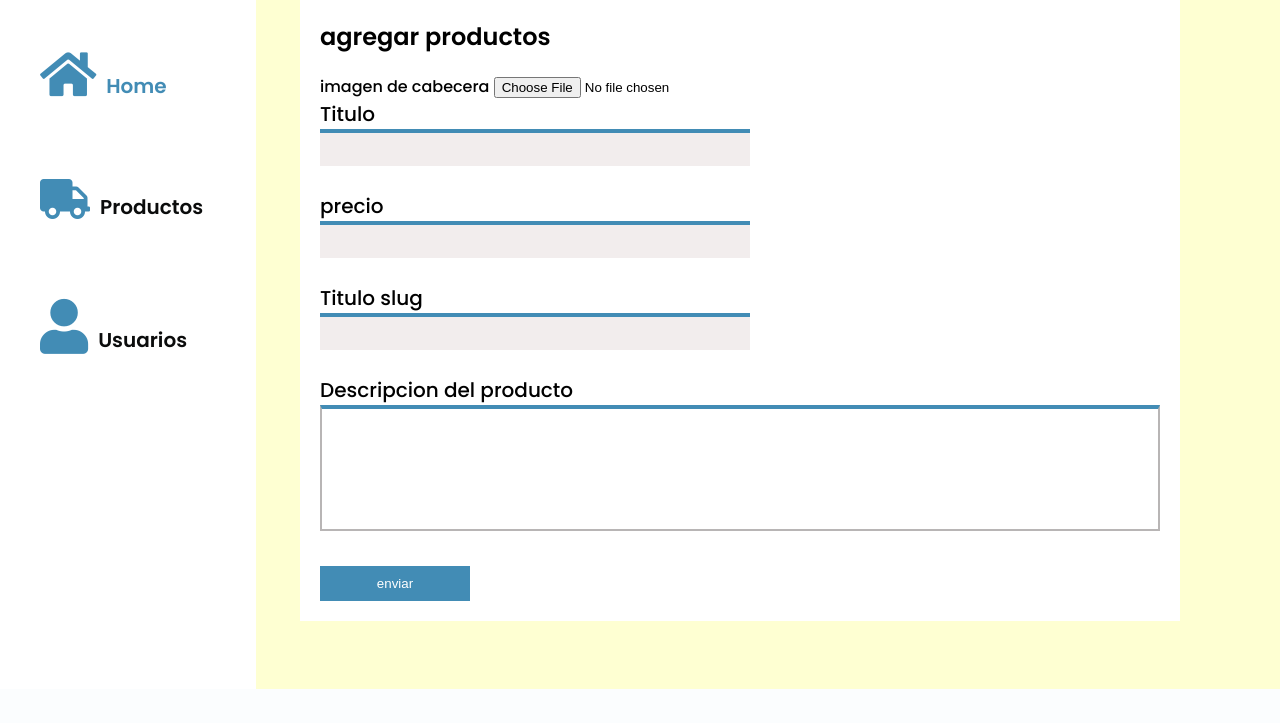
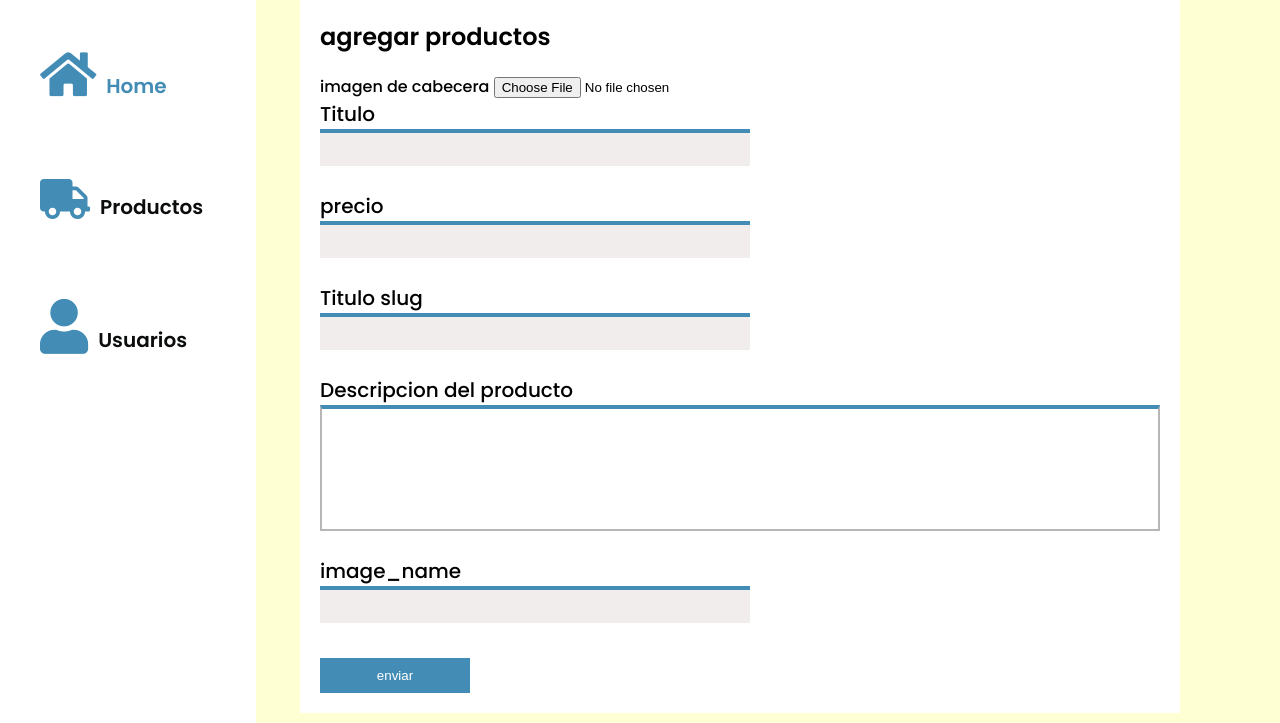
Before and after one commit to Antonio-code2/E-commerce-equipo3, a Flask app: page /admin/post/ in a window 1280 px wide. Shown: the part 111-834 px from the top of the page. Before the commit the page ends 800 px from the top, so only its background shows below. Run offline with Flask 2, Linux system fonts and the light colour scheme; a user stored in the database is signed in; parts of the project's set-up code (start-up, migrations or seed data) failed here and were passed over; some libraries are stand-ins or nearby versions.

Commit message:
cambios a la db

```diff
--- a/app/admin/forms.py
+++ b/app/admin/forms.py
@@ -11,6 +11,7 @@ class PostForm(FlaskForm):
     precio = StringField('precio')
     post_image = FileField('imagen de cabecera', validators=[FileAllowed(['jpg', 'png'], 'solo se permiten imagenes')])
     descripcion = TextAreaField('Descripcion del producto')
+    image_name = StringField('image_name')
     submit = SubmitField('enviar')
 
 
--- a/app/admin/routes.py
+++ b/app/admin/routes.py
@@ -41,20 +41,19 @@ def post_form():
         precio = form.precio.data
         descripcion = form.descripcion.data
         file = form.post_image.data
-        image_name = None
+        image_name = form.image_name.data
         # comprueba si la peticion contiene la parte el fichero
-        if file:
-            image_name = secure_filename(file.filename)
-            images_dir = current_app.config['POSTS_IMAGES_DIR']
+        #if file:
+         #   image_name = secure_filename(file.filename)
+          #  images_dir = current_app.config['POSTS_IMAGES_DIR']
             #fase de pruebas para subir imagenes, si quieren probar pueden borrar la linea de arriba y descomentar las dos de abajo
 
             # upload_media = "./static/posts"
             # images_dir = current_app.config['UPLOAD_MEDIA'] = upload_media
-            os.makedirs(images_dir, exist_ok=True)
-            file_path = os.path.join(images_dir, image_name)
-            file.save(file_path)
-        post = productos(user_id=current_user.id, title=title, precio=precio, descripcion=descripcion)
-        post.image_name=image_name
+           # os.makedirs(images_dir, exist_ok=True)
+            #file_path = os.path.join(images_dir, image_name)
+            #file.save(file_path)
+        post = productos(user_id=current_user.id, title=title, precio=precio, descripcion=descripcion, image_name=image_name)
         post.save()
         return redirect(url_for('admin.list_posts'))
 
--- a/app/admin/templates/admin/add_producto.html
+++ b/app/admin/templates/admin/add_producto.html
@@ -43,6 +43,13 @@
             <span style="color: red;">{{ error }}</span>
             {% endfor %}
         </div>
+        <div class="form_input">
+            {{ form.image_name.label }}
+            {{ form.image_name }}<br>
+            {% for error in form.image_name.errors %}
+            <span style="color: red;">{{ error }}</span>
+            {% endfor %}
+        </div>
         <div class="btn">
             {{ form.submit() }}
         </div>
--- a/app/public/routes.py
+++ b/app/public/routes.py
@@ -6,7 +6,8 @@ from . import public_bp
 
 @public_bp.route('/')
 def index():  # acciones => reg
-    posts = productos.get_all()
+    posts = productos.query.all()
+    print("consulta: ", posts)
     return render_template("public/index.html", posts=posts)
 
 
--- a/app/templates/template.html
+++ b/app/templates/template.html
@@ -40,11 +40,12 @@
                 {%  if current_user.is_anonymous %}
                 <a href="{{ url_for('auth.show_signup_form') }}">Registrarte</a>
                 <a href="{{ url_for('auth.login') }}"><i class="fas fa-user"></i>Login</a>
+                {% endif %}
                 {% if current_user.is_authenticated %}
                 <a href="{{ url_for('auth.logout') }}">Logout</a>
                 <a href=""><i class="fas fa-cart-plus"></i></a>
                 <a href="{{ url_for('auth.view_user') }}"><i class="fas fa-user"></i> {{ current_user.nombre }}</a>
-                {% endif %}
+
                 {% else %}
                 {% if current_user.id_admin %}
 
@@ -106,4 +107,5 @@
 {% endblock %}
 
 </body>
+
 </html>
```
Also changed, not shown: app/models.py (+6 -3 lines), app/database.db, app/static/img/cuchillos.jpg (added).
